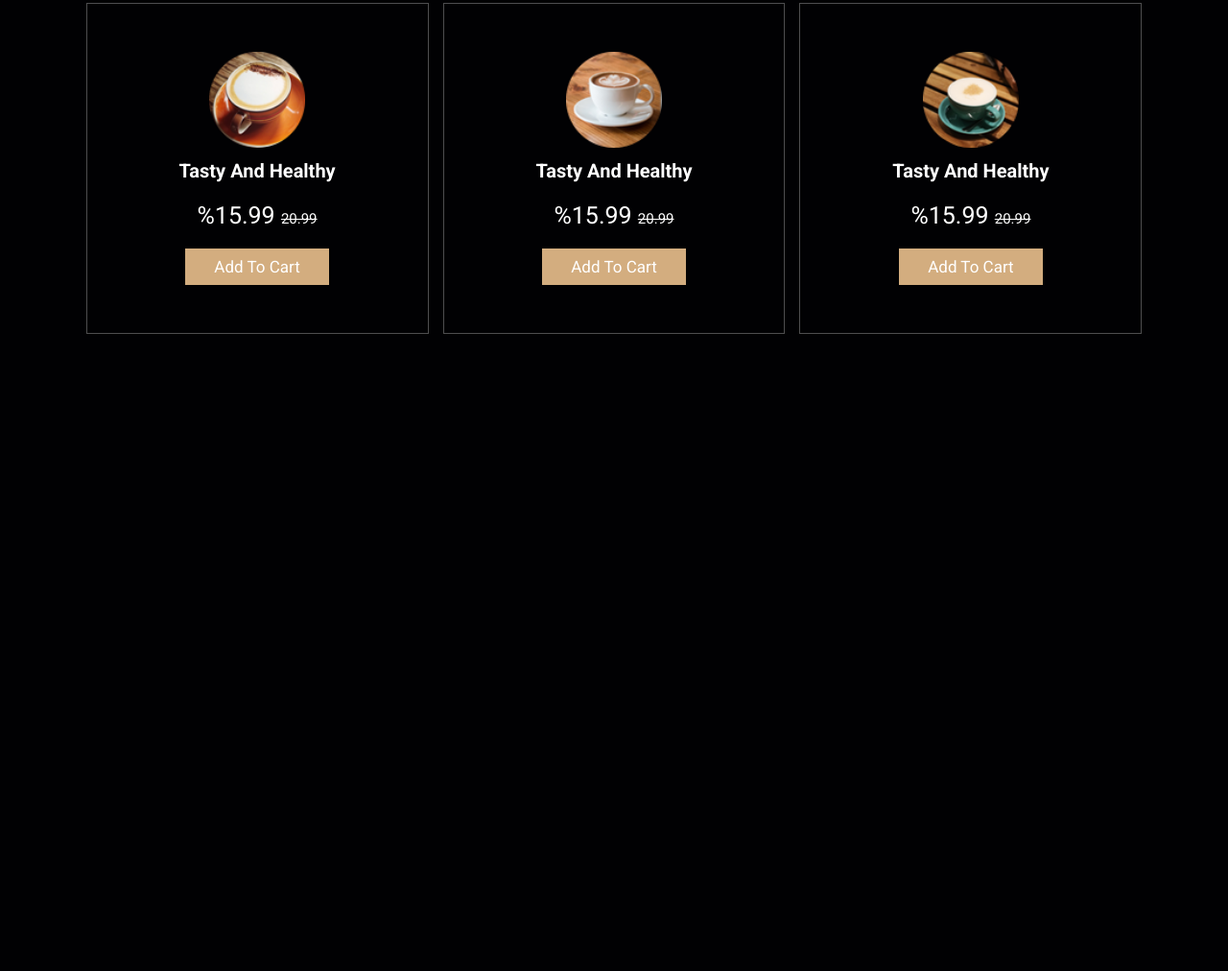
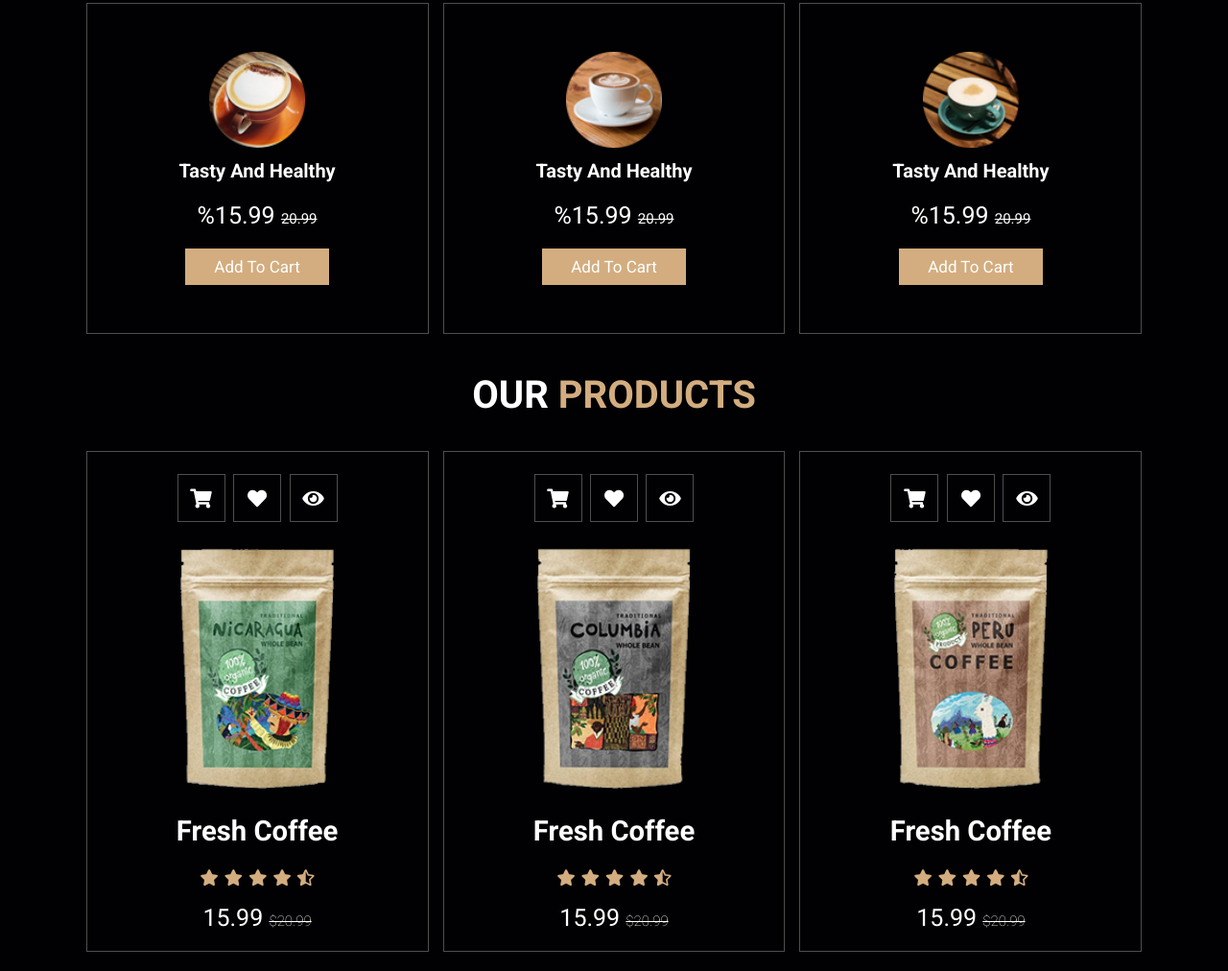
Before and after one commit to JaeHong94/coffee_site, a website: page index.html in a window 1280 px wide. Shown: the part 1775-2787 px from the top of the page at 96% size. Before the commit the page ends 2143 px from the top, so only its background shows below. Drawn offline with Linux system fonts and the light colour scheme.

Commit message:
ADD: products section

```diff
--- a/css/style.css
+++ b/css/style.css
@@ -259,6 +259,56 @@ section {
 .menu .box-container .box:hover > * {
   color: var(--black);
 }
+.products .box-container {
+  display: grid;
+  grid-template-columns: repeat(auto-fit, minmax(30rem, 1fr));
+  gap: 1.5rem;
+}
+.products .box-container .box {
+  text-align: center;
+  border: var(--border);
+  padding: 2rem;
+}
+.products .box-container .box .icons a {
+  width: 5rem;
+  height: 5rem;
+  line-height: 5rem;
+  font-size: 2rem;
+  border: var(--border);
+  color: #fff;
+  margin: .3rem;
+}
+.products .box-container .box .icons a:hover {
+  background: var(--main-color);
+}
+
+.products .box-container .box .image {
+  padding: 2.5rem 0;
+}
+
+.products .box-container .box .image img {
+  height: 25rem;
+}
+.products .box-container .box .content {
+  color: #fff;
+  font-size: 2.5rem;
+}
+.products .box-container .box .content .stars {
+  padding: 1.5rem;
+}
+.products .box-container .box .content .stars i {
+  font-size: 1.7rem;
+  color: var(--main-color);
+}
+.products .box-container .box .content .price {
+  color: #fff;
+  font-size: 2.5rem;
+}
+.products .box-container .box .content .price span {
+  text-decoration: line-through;
+  font-weight: lighter;
+  font-size: 1.5rem;
+}
 /* media queries*/
 @media (max-width: 991px) {
   html {
--- a/index.html
+++ b/index.html
@@ -149,6 +149,77 @@
   </div>
 </section>
 <!-- //menu section -->
+
+<!-- products section -->
+<section class="products" id="products">
+  <h1 class="heading"> our  <span>products</span> </h1>
+  <div class="box-container">
+    <div class="box">
+      <div class="icons">
+        <a href="javascript:void(0)" class="fas fa-shopping-cart"></a>
+        <a href="javascript:void(0)" class="fas fa-heart"></a>
+        <a href="javascript:void(0)" class="fas fa-eye"></a>
+      </div>
+      <div class="image">
+        <img src="./images/product-1.png" alt="">
+      </div>
+      <div class="content">
+        <h3>fresh coffee</h3>
+        <div class="stars">
+          <i class="fas fa-star"></i>
+          <i class="fas fa-star"></i>
+          <i class="fas fa-star"></i>
+          <i class="fas fa-star"></i>
+          <i class="fas fa-star-half-alt"></i>
+        </div>
+        <div class="price">15.99 <span>$20.99</span></div>
+      </div>
+    </div>
+    <div class="box">
+      <div class="icons">
+        <a href="javascript:void(0)" class="fas fa-shopping-cart"></a>
+        <a href="javascript:void(0)" class="fas fa-heart"></a>
+        <a href="javascript:void(0)" class="fas fa-eye"></a>
+      </div>
+      <div class="image">
+        <img src="./images/product-2.png" alt="">
+      </div>
+      <div class="content">
+        <h3>fresh coffee</h3>
+        <div class="stars">
+          <i class="fas fa-star"></i>
+          <i class="fas fa-star"></i>
+          <i class="fas fa-star"></i>
+          <i class="fas fa-star"></i>
+          <i class="fas fa-star-half-alt"></i>
+        </div>
+        <div class="price">15.99 <span>$20.99</span></div>
+      </div>
+    </div>
+    <div class="box">
+      <div class="icons">
+        <a href="javascript:void(0)" class="fas fa-shopping-cart"></a>
+        <a href="javascript:void(0)" class="fas fa-heart"></a>
+        <a href="javascript:void(0)" class="fas fa-eye"></a>
+      </div>
+      <div class="image">
+        <img src="./images/product-3.png" alt="">
+      </div>
+      <div class="content">
+        <h3>fresh coffee</h3>
+        <div class="stars">
+          <i class="fas fa-star"></i>
+          <i class="fas fa-star"></i>
+          <i class="fas fa-star"></i>
+          <i class="fas fa-star"></i>
+          <i class="fas fa-star-half-alt"></i>
+        </div>
+        <div class="price">15.99 <span>$20.99</span></div>
+      </div>
+    </div>
+  </div>
+</section>
+<!-- //products section -->
 <!-- custom js file link  -->
 <script src="js/script.js" type="module"></script>
 </body>
```
